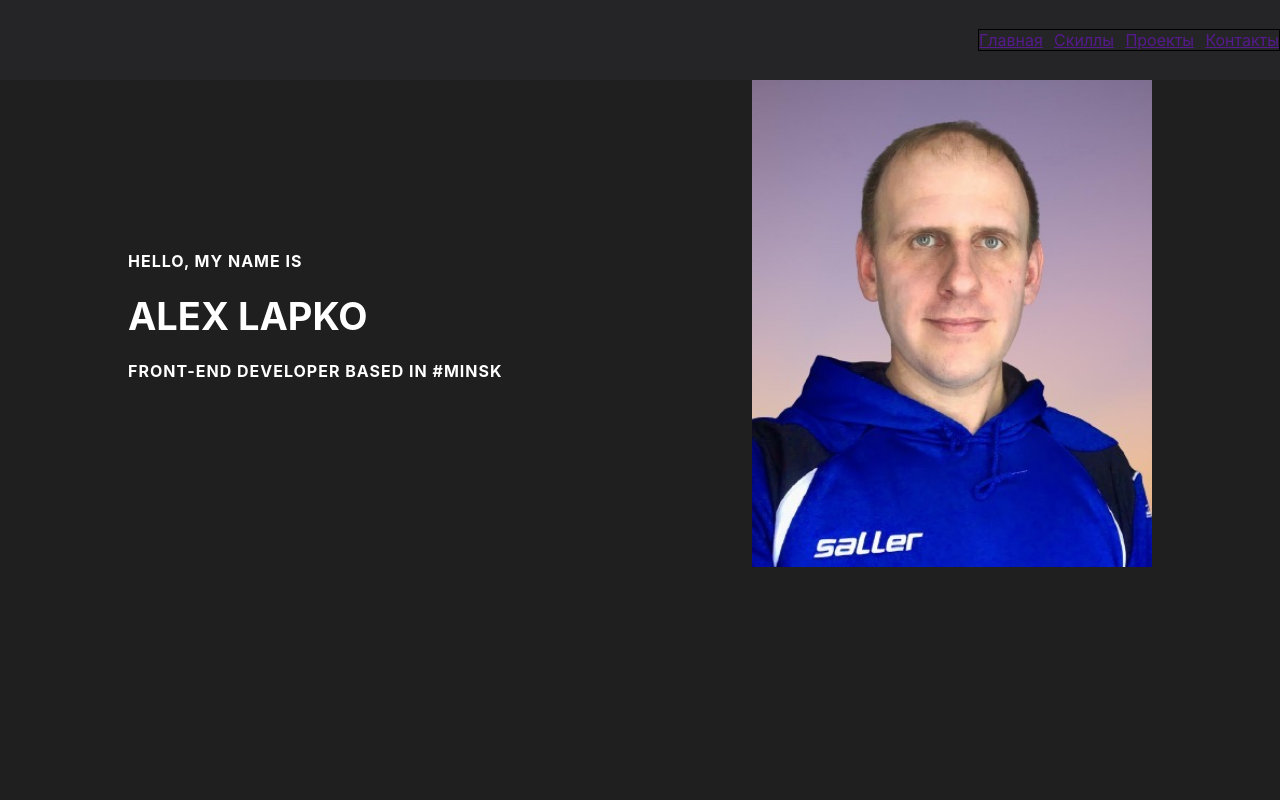
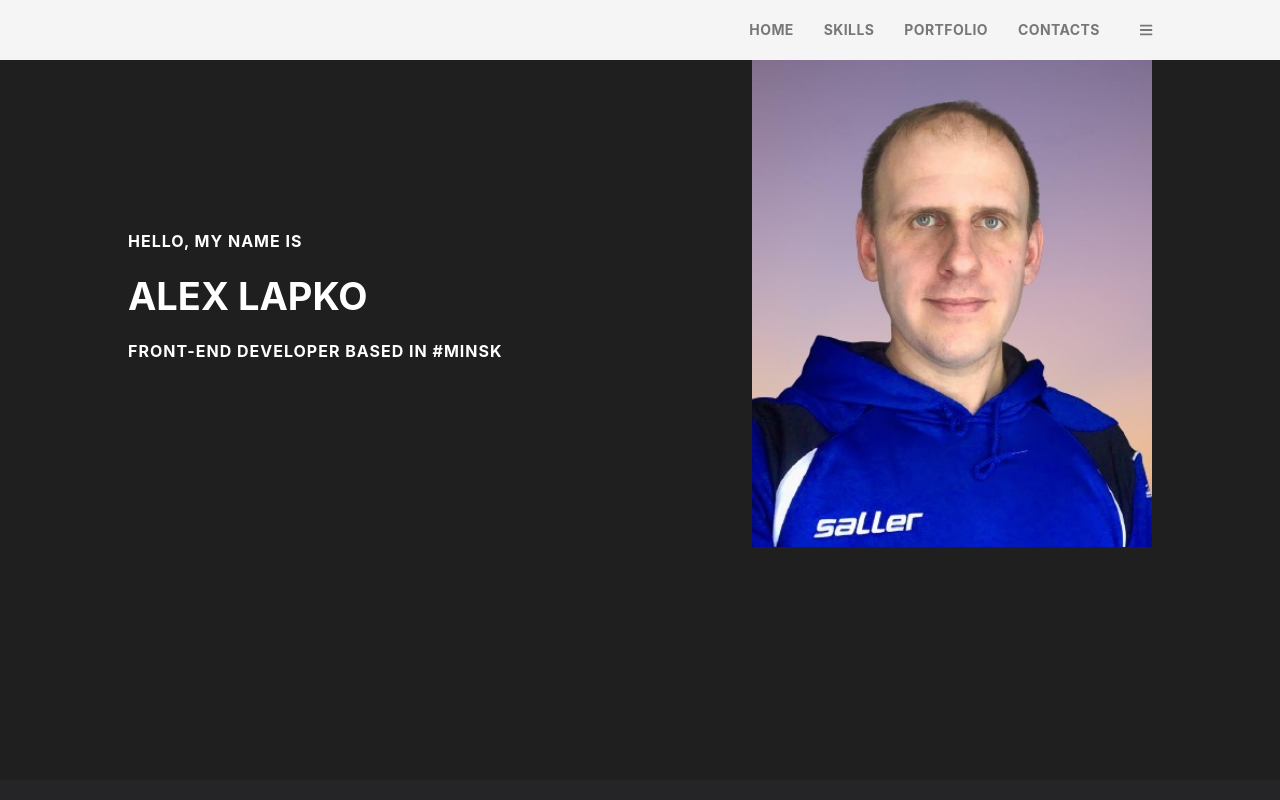
Before and after one commit to marmon179/portfolio, a React (Create React App) app: page / in a window 1280 px wide. Shown: the top 800 px of the page. Built offline with nearby package versions, Linux system fonts and the light colour scheme.

Commit message:
2 Header

```diff
--- a/package.json
+++ b/package.json
@@ -16,6 +16,7 @@
     "react": "^17.0.2",
     "react-dom": "^17.0.2",
     "react-scripts": "4.0.3",
+    "react-scroll": "^1.8.2",
     "sass": "^1.32.12",
     "web-vitals": "^1.0.1"
   },
--- a/src/common/components/title/Title.module.scss
+++ b/src/common/components/title/Title.module.scss
@@ -23,6 +23,5 @@
     bottom: -30px;
     left: 50%;
     transform: translate(-50%, 50%);
-    margin-bottom: 30px;
   }
 }
--- a/src/common/style/sass/variable.scss
+++ b/src/common/style/sass/variable.scss
@@ -10,3 +10,6 @@ $colorForForm:  #b3b3b3;
 $colorForBorderInForm:  #d9d9d9;
 $textColorH3andBtn: #ffffff;
 $backgroundColorBtn: #393939;
+$backgroundColorMenu: #2b2b2b;
+$colorMenu: #555555;
+$colorMenuHeader: #999999;
--- a/src/header/Header.module.scss
+++ b/src/header/Header.module.scss
@@ -1,7 +1,6 @@
 @import './src/common/style/sass/mixins.scss';
 
 .header{
-    background-color: $backgroundColorContacts;
-    height: 80px;
+    height: 60px;
     @include flexible(flex-end,center,none);
 }
--- /dev/null
+++ b/src/nav/BurgerMenu/Burger.module.scss
@@ -0,0 +1,19 @@
+nav {
+    width: 100%;
+    position: fixed;
+    z-index: 50;
+    display: flex;
+    align-items: center;
+}
+
+
+.burgerBtn {
+    cursor: pointer;
+    margin-left: 15px;
+    position: relative;
+    font-size: 14px;
+    color: #777777;
+}
+.active{
+
+}
--- /dev/null
+++ b/src/nav/BurgerMenu/BurgerMenu.jsx
@@ -0,0 +1,18 @@
+import React, {useState} from 'react'
+import Menu from "./menu/menu";
+import s from './Burger.module.scss'
+import {faBars} from "@fortawesome/free-solid-svg-icons";
+import {FontAwesomeIcon} from "@fortawesome/react-fontawesome";
+
+
+export function BurgerMenu({items}) {
+    const [menuActive, setMenuActive] = useState(false)
+    return (
+        <div>
+            <div className={s.burgerBtn} onClick={() => setMenuActive(!menuActive)}>
+                <FontAwesomeIcon icon={faBars}/>
+            </div>
+            <Menu items={items} header={'menu'} active={menuActive} setActive={setMenuActive}/>
+        </div>
+    );
+}
--- /dev/null
+++ b/src/nav/BurgerMenu/menu/menu.jsx
@@ -0,0 +1,56 @@
+import React, {useCallback, useEffect, useRef} from 'react'
+import s from './menu.module.scss'
+import {FontAwesomeIcon} from '@fortawesome/react-fontawesome';
+import {faTimesCircle} from '@fortawesome/free-solid-svg-icons';
+import {Link} from 'react-scroll';
+
+function Menu({header, items, active, setActive}) {
+
+    const modalRef = useRef(null)
+
+    const onClickOutsideHandler = useCallback(
+        (event) => {
+            if (active && !(modalRef.current && modalRef.current.contains(event.target))) {
+                setActive(false);
+            }
+        },
+        [active, modalRef, setActive]
+    );
+
+    useEffect(() => {
+        window.addEventListener('click', onClickOutsideHandler);
+        return () => {
+            window.removeEventListener('click', onClickOutsideHandler);
+        };
+    }, [onClickOutsideHandler]);
+
+    return (<div className={`${active ? s.menuActive : s.menu}`}>
+            <div className={s.menuContent}>
+                <div className={s.closeMenu} onClick={() => {
+                    setActive(false)
+                }}>
+                    <FontAwesomeIcon icon={faTimesCircle}/>
+                </div>
+                <div className={s.menuHeader}>
+                    {header}
+                </div>
+                <div className={s.items}>
+                    {items.map((item, index) =>
+                        <div key={index} className={s.oneItem}>
+                            <Link
+                                className={s.link}
+                                activeClass={s.active}
+                                to={item}
+                                spy={true}
+                                smooth={true}
+                                offset={-99}
+                                duration={500}
+                            >{item}</Link>
+                        </div>)}
+                </div>
+            </div>
+        </div>
+    );
+}
+
+export default Menu;
--- /dev/null
+++ b/src/nav/BurgerMenu/menu/menu.module.scss
@@ -0,0 +1,100 @@
+@import './src/common/style/sass/mixins.scss';
+@import './src/common/style/sass/variable';
+
+.menu {
+  z-index: 9999;
+  position: fixed;
+  width: 300px;
+  height: 100vh;
+  top: 0;
+  right: 0;
+  transition: all 0.3s ease 0s;
+  transform: translateX(130%);
+}
+
+.menuActive {
+  z-index: 9999;
+  position: fixed;
+  width: 300px;
+  height: 100vh;
+  top: 0;
+  right: 0;
+  transition: all 0.4s ease 0s;
+  @media screen and (max-width: 767px) {
+    & {
+      width: 250px;
+    }
+  }
+}
+
+
+.menuContent {
+  height: 100%;
+  background: $backgroundColorMenu none repeat scroll 0 0;
+  display: flex;
+  flex-direction: column;
+  align-items: center;
+  transition: all 0.4s;
+
+  .closeMenu {
+    cursor: pointer;
+    font-size: 30px;
+    padding: 10px;
+    position: absolute;
+    left: 0;
+    color: $colorMenu;
+    transition: all 0.3s ease 0s;
+
+    &:hover {
+      color: #fff;
+    }
+  }
+
+  .menuHeader {
+    display: flex;
+    justify-content: center;
+    color: $colorMenuHeader;
+    font-size: 32px;
+    font-weight: 800;
+    line-height: 14px;
+    letter-spacing: normal;
+    padding: 80px 0;
+    border-bottom: 1px solid $colorMenu;
+    width: 100%;
+    text-transform: uppercase;
+  }
+
+  .items {
+    width: 100%;
+    font-size: 1.5rem;
+    color: $textColorH3andBtn;
+
+    .oneItem {
+      width: 100%;
+      border-bottom: 1px solid $colorMenu;
+      text-align: center;
+
+      .link {
+        display: block;
+        padding: 13px 0;
+        color: $textColorH3andBtn;
+        font-size: 14px;
+        font-weight: 650;
+        line-height: 14px;
+        letter-spacing: normal;
+        text-decoration: none;
+        text-transform: uppercase;
+        cursor: pointer;
+        transition: all 0.3s ease;
+
+        &:hover {
+          background: #000000 none repeat scroll 0 0;
+        }
+      }
+
+      .active {
+        background: #000000 none repeat scroll 0 0;
+      }
+    }
+  }
+}
--- a/src/nav/Nav.js
+++ b/src/nav/Nav.js
@@ -1,13 +1,27 @@
 import React from 'react';
-import  style from './Nav.module.css'
+import  style from './Nav.module.scss'
+import {Link} from "react-scroll";
+import {BurgerMenu} from './BurgerMenu/BurgerMenu';
 
 export  function Nav() {
+    const items = ['home','skills','portfolio','contacts']
     return (
-        <div className={style.nav}>
-            <a href="">Главная</a>
-            <a href="">Скиллы</a>
-            <a href="">Проекты</a>
-            <a href="">Контакты</a>
+        <div className={style.navigation}>
+            <div className={style.container}>
+                {items.map((item,index) =>
+                    <Link
+                        key={index}
+                        className={style.link}
+                        activeClass={style.active}
+                        to={item}
+                        spy={true}
+                        smooth={true}
+                        offset={-99}
+                        duration={500}
+                    >{item}</Link>
+                )}
+                <BurgerMenu items={items}/>
+            </div>
         </div>
     )
 }
--- a/src/nav/Nav.module.css
+++ /dev/null
@@ -1,6 +0,0 @@
-.nav{
-   border: 1px solid;
-   width: 300px;
-   display: flex;
-   justify-content: space-between;
-}
--- /dev/null
+++ b/src/nav/Nav.module.scss
@@ -0,0 +1,81 @@
+.navigation {
+  display: flex;
+  flex-direction: row;
+  background-color: #f5f5f5;
+  padding: 10px 0;
+  width: 100%;
+  justify-content: flex-end;
+  position: fixed;
+  top: 0;
+  z-index: 1;
+
+  .container {
+    height: 100%;
+    width: 80%;
+    margin: 0 auto;
+    display: flex;
+    align-items: center;
+    justify-content: flex-end;
+
+    .link {
+      color: #777777;
+      font-size: 14px;
+      font-weight: 650;
+      line-height: 40px;
+      letter-spacing: 0.40px;
+      text-decoration: none;
+      padding: 0 5px;
+      text-transform: uppercase;
+      position: relative;
+      margin-right: 20px;
+      cursor: pointer;
+
+      &:last-child {
+        margin-right: 0;
+      }
+
+      &::after {
+        width: 0;
+        background: #afafaf none repeat scroll 0 0;
+        content: "";
+        height: 3px;
+        left: 0;
+        position: absolute;
+        top: 50%;
+        transform: translate(-0, -50%);
+        transition: all .3s ease-in-out;
+      }
+
+      &:hover {
+        color: #afafaf;
+        font-size: 14px;
+        font-weight: 650;
+        line-height: 40px;
+        letter-spacing: 0.40px;
+
+        &::after {
+          width: 100%;
+        }
+      }
+    }
+
+    .active {
+      color: #afafaf;
+      font-size: 14px;
+      font-weight: 650;
+      line-height: 40px;
+      letter-spacing: 0.40px;
+
+
+      &::after {
+        width: 100%;
+      }
+    }
+  }
+
+  @media screen and (max-width: 564px) {
+    .link {
+      display: none
+    }
+  }
+}
```
Also changed, not shown: 1 other file (tests, documents, lock files or other folders).
